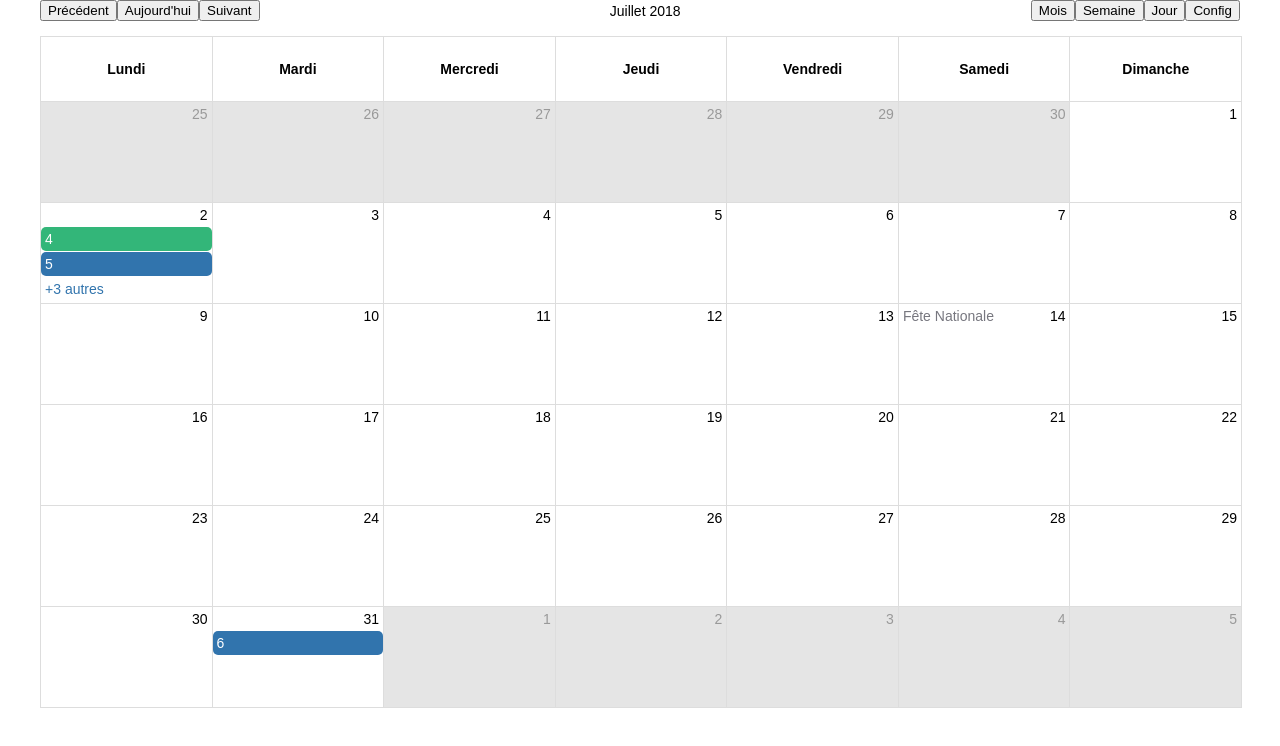
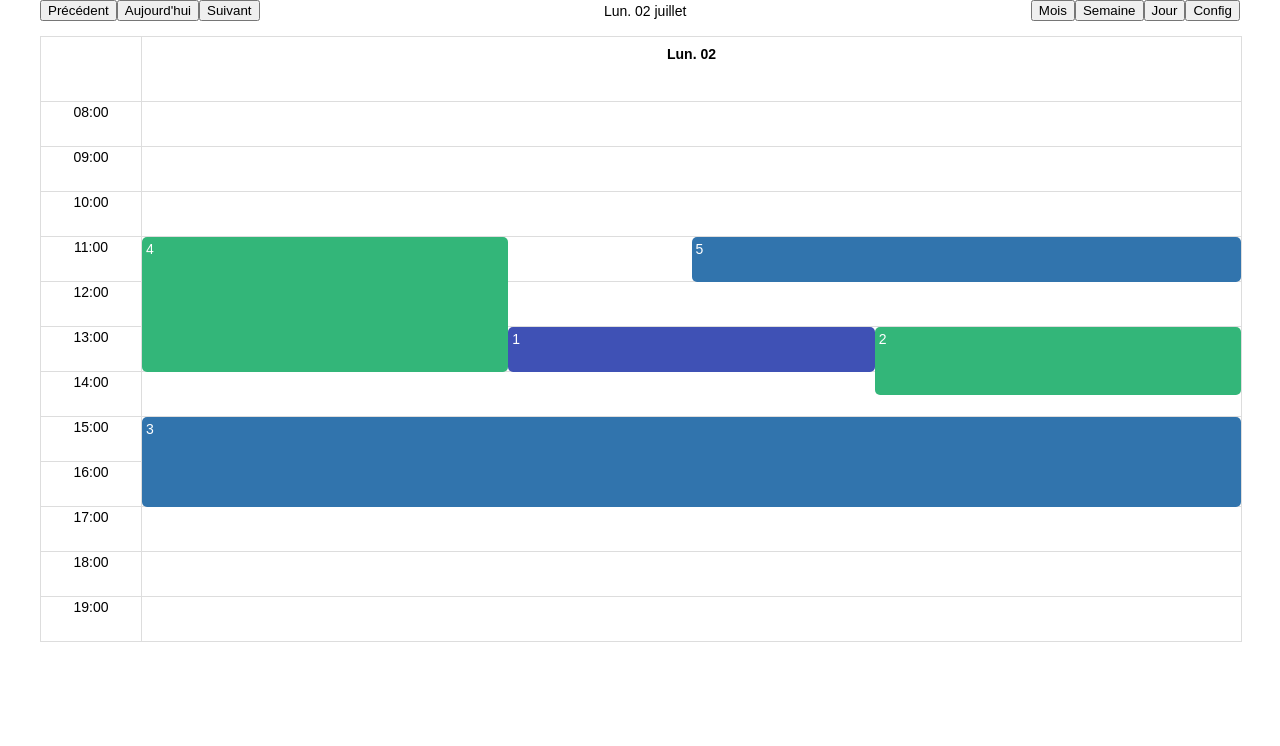
Before and after one commit to QuentinDiaferia/globalis-react-calendar, a React app: page / in a window 1280 px wide. Shown: the top 746 px of the page. Built offline with nearby package versions, Linux system fonts and the light colour scheme.

Commit message:
CSS reorganisation (#7)

```diff
--- a/assets/styles/globalis-react-calendar.scss
+++ b/assets/styles/_calendar.scss
@@ -1,24 +1,3 @@
-$calendar-color-border: #ddd;
-$calendar-color-inactive-day: #e5e5e5;;
-$calendar-color-inactive-day-index: #999999;
-$calendar-color-active-time-slot: #999999;
-$calendar-color-event: #3174ad;
-$calendar-color-event-green: #33b679;
-$calendar-color-event-purple: #3f51b5;
-$calendar-color-more: #3174ad;
-$calendar-color-holiday: #77777f;
-
-$calendar-font-size: 14px;
-$calendar-font-family: Arial;
-
-$calendar-padding-event: 4px;
-
-$calendar-height-header: 60px;
-$calendar-height-timeslot: 40px;
-$calendar-height-day: 100px;
-
-$calendar-width-header-slot: 100px;
-
 .Calendar {
     height: 100%;
     font-size: $calendar-font-size;
@@ -168,7 +147,7 @@ $calendar-width-header-slot: 100px;
                         border-left: 1px solid $calendar-color-border;
                     }
 
-                    .Day-Header {
+                    &-Header {
                         display: flex;
                         justify-content: space-between;
                         padding: 4px;
@@ -182,12 +161,9 @@ $calendar-width-header-slot: 100px;
                         }
                     }
 
-                    &.Day-inactive {
-                        background-color: $calendar-color-inactive-day;
-
-                        .Day-Header-Index {
-                            color: $calendar-color-inactive-day-index;
-                        }
+                    &-OutOfMonth {
+                        background-color: $calendar-color-outofmonth-day;
+                        color: $calendar-color-outofmonth-day-index;
                     }
                 }
             }
@@ -204,7 +180,7 @@ $calendar-width-header-slot: 100px;
         text-align: left;
         cursor: pointer;
 
-        &-inner {
+        &-Inner {
             padding: $calendar-padding-event;
         }
 
--- /dev/null
+++ b/assets/styles/_variables.scss
@@ -0,0 +1,25 @@
+// Colors
+$calendar-color-border: #ddd;
+$calendar-color-outofmonth-day: #e5e5e5;;
+$calendar-color-outofmonth-day-index: #999999;
+$calendar-color-active-time-slot: #999999;
+$calendar-color-event: #3174ad;
+$calendar-color-event-green: #33b679;
+$calendar-color-event-purple: #3f51b5;
+$calendar-color-more: #3174ad;
+$calendar-color-holiday: #77777f;
+
+// Fonts
+$calendar-font-size: 14px;
+$calendar-font-family: Arial;
+
+// Paddings / Margins
+$calendar-padding-event: 4px;
+
+// Heights
+$calendar-height-header: 60px;
+$calendar-height-timeslot: 40px;
+$calendar-height-day: 100px;
+
+// Widths
+$calendar-width-header-slot: 100px;
--- /dev/null
+++ b/assets/styles/main.scss
@@ -0,0 +1,2 @@
+@import 'variables';
+@import 'calendar';
--- a/src/App.js
+++ b/src/App.js
@@ -89,7 +89,7 @@ for (let i = 1; i < 2000; i++) {
 class App extends React.Component {
     render() {
         return <Calendar
-            view='month'
+            view='day'
             events={events2}
             startTime={8}
             endTime={20}
--- a/src/components/common/DayEvents.js
+++ b/src/components/common/DayEvents.js
@@ -113,13 +113,17 @@ class DayEvents extends React.Component {
         </div>
     }
 
+    renderContent() {
+        return <div className="Calendar-Day-Grid-Content">
+            {this.renderTimeSlots()}
+            {this.renderEvents()}
+        </div>
+    }
+
     render() {
         return <div className="Calendar-Day-Grid">
             {this.renderHeader()}
-            <div className="Calendar-Day-Grid-Content">
-                {this.renderTimeSlots()}
-                {this.renderEvents()}
-            </div>
+            {this.renderContent()}
         </div>
     }
 }
--- a/src/components/common/Event.js
+++ b/src/components/common/Event.js
@@ -63,7 +63,7 @@ class Event extends React.Component {
                 onDragLeave={this.onDragLeave}
                 onClick={() => toggleTooltip(event.id)}
             >
-                <div className='Calendar-Event-inner'>
+                <div className='Calendar-Event-Inner'>
                     {event.label}
                 </div>
             </div>
--- a/src/components/month/MonthDay.js
+++ b/src/components/month/MonthDay.js
@@ -39,16 +39,16 @@ class MonthDay extends React.Component {
 
         let className = 'Calendar-Month-Grid-Week-Day'
         if (outOfMonth) {
-            className += ' Day-inactive'
+            className += ' Calendar-Month-Grid-Week-Day-OutOfMonth'
         }
 
         return <div className={className}>
-            <div className="Day-Header">
-                <div className="Day-Header-Holiday">
+            <div className="Calendar-Month-Grid-Week-Day-Header">
+                <div className="Calendar-Month-Grid-Week-Day-Header-Holiday">
                     {date.getFerie()}
                 </div>
                 <div
-                    className="Day-Header-Index"
+                    className="Calendar-Month-Grid-Week-Day-Header-Index"
                     onClick={() => goToDay(date)}
                 >
                     {date.date()}
--- a/webpack.config.js
+++ b/webpack.config.js
@@ -9,7 +9,7 @@ var PUBLIC_DIR = path.resolve(__dirname, 'public')
 module.exports = {
     entry: [
         SRC_DIR + '/index.js',
-        ASSETS_DIR + '/styles/globalis-react-calendar.scss'
+        ASSETS_DIR + '/styles/main.scss'
     ],
     output: {
         path: PUBLIC_DIR,
```
